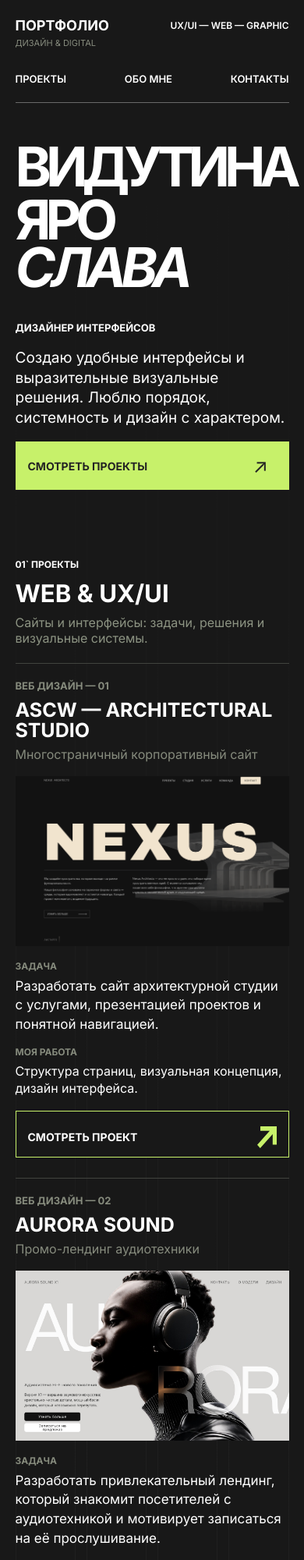
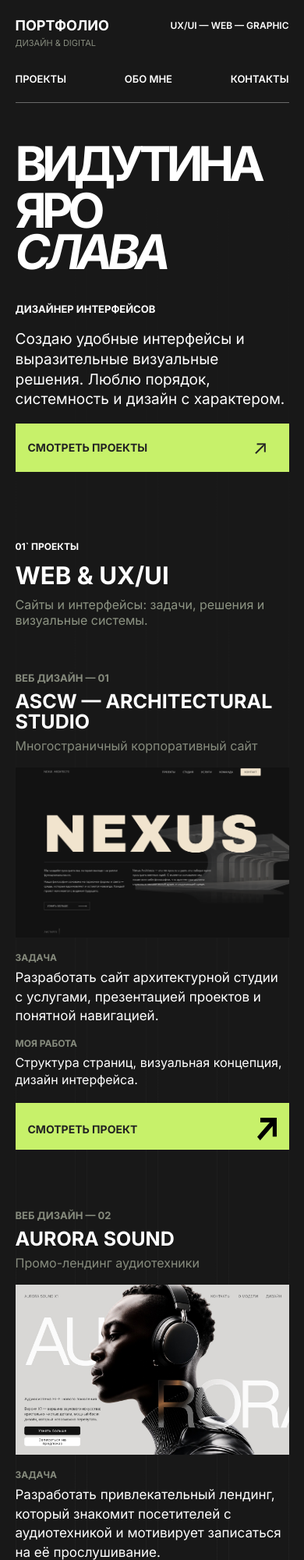
Before and after one commit to KittenInBucket/portfolio, a plain HTML site: page index.html in a window 390 px wide. Shown: the top 2000 px of the page at 78% size. Drawn offline with Linux system fonts and the light colour scheme.

Commit message:
Add files via upload

```diff
--- a/style.css
+++ b/style.css
@@ -684,3 +684,15 @@ select:focus-visible {
     transform: none;
   }
 }
+
+/* ---------- Мобильные правки по макету ---------- */
+@media (max-width: 640px) {
+  .project--web, .project--graphic { border-top: 0; padding-top: 34px; }
+  .project-list { gap: 42px; }
+  .about-item { border-top: 0; padding-top: 34px; }
+  .about-grid { row-gap: 34px; }
+  .hero-name { font-size: min(114px, 17.5cqi); }
+  .project-link { min-height: 60px; background: var(--accent); color: var(--ink); box-shadow: none; }
+  .project-link .project-arrow { filter: brightness(0) saturate(100%); }
+  #about .section-intro { display: none; }
+}
```
